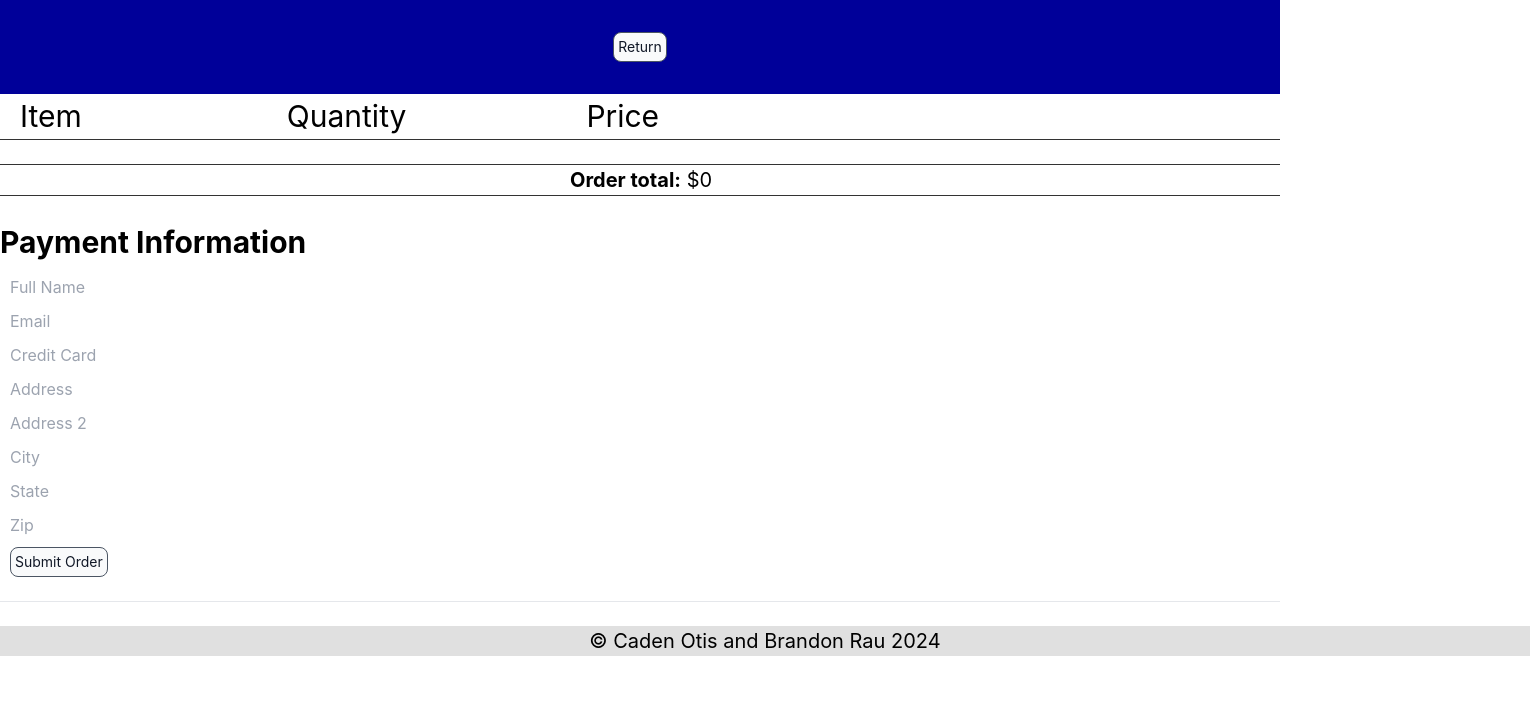
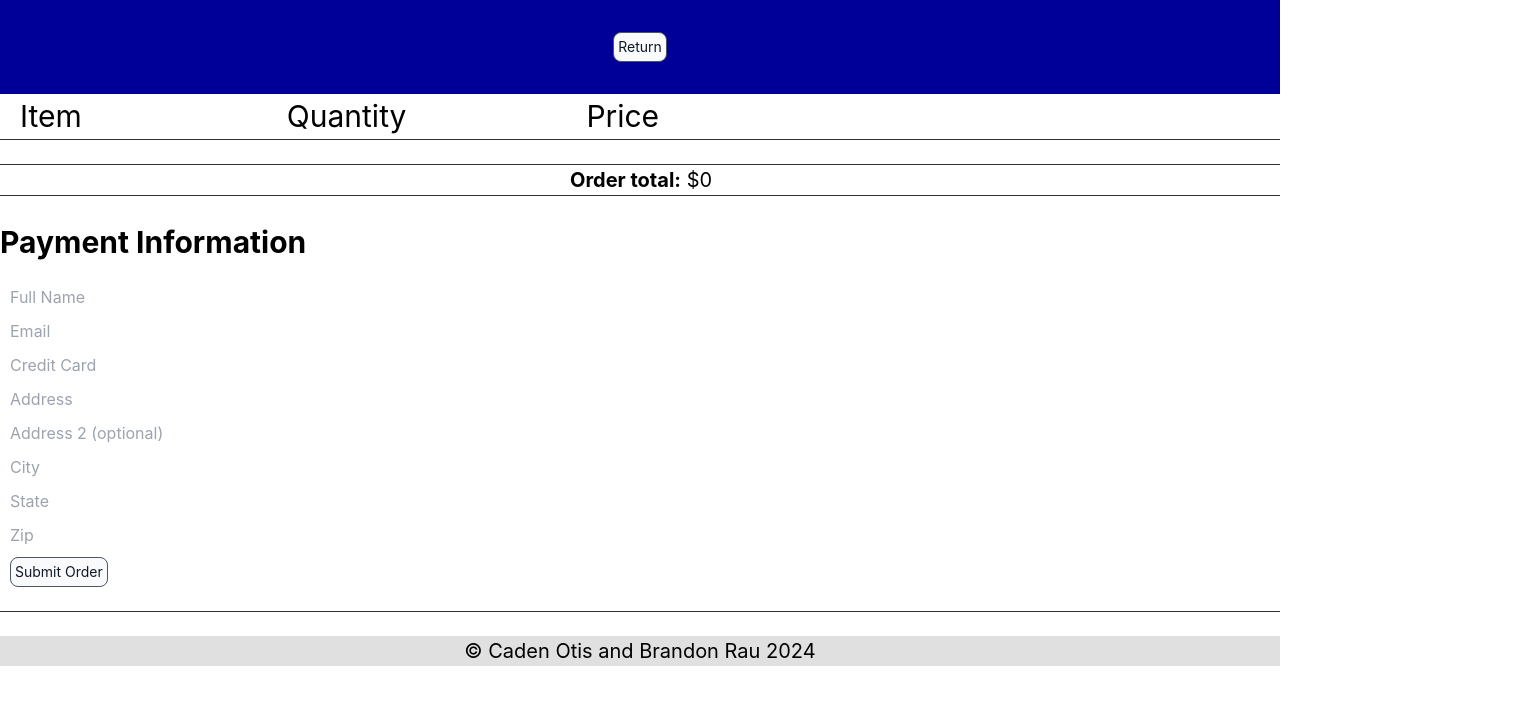
Before and after one commit to cadenrotis/COM-S-319-Assignments, a React (Create React App) app in the folder assignment_2/: page / in a window 1280 px wide. Both pictures are taken after a click on the button "Checkout". Shown: the top 704 px of the page, 1530 px wide, since content can reach past the window. Built offline with nearby package versions, Linux system fonts and the light colour scheme.

Commit message:
small updates to App.js

```diff
--- a/assignment_2/src/App.js
+++ b/assignment_2/src/App.js
@@ -34,7 +34,7 @@ const render_products = (ProductsCategory, cart, { setCartQuantity }) => {
     <div className="category-section fixed">
       <div
         className="m-6 p-3 mt-10 ml-0 grid grid-cols-1 gap-y-10 gap-x-6 sm:grid-cols-2 lg:grid-cols-6 xl:gap-x-10"
-        style={{ maxHeight: "550px", overflowY: "scroll" }}
+        style={{ maxHeight: "750px", overflowY: "scroll" }}
       >
         {ProductsCategory.map((product, index) => (
           <div>
@@ -105,24 +105,6 @@ const render_products = (ProductsCategory, cart, { setCartQuantity }) => {
             </div>
           </div>
         ))}
-        <div>
-          <footer class="b-footer">
-            <div>
-              <p
-                style={{
-                  textAlign: "center",
-                  fontSize: "20px",
-                  width: "1450px",
-                  display: "flex",
-                  justifyContent: "center",
-                  backgroundColor: "rgb(224, 224, 224)",
-                }}
-              >
-                &copy; Caden Otis and Brandon Rau 2024
-              </p>
-            </div>
-          </footer>
-        </div>
       </div>
     </div>
   );
@@ -267,55 +249,38 @@ function CartView({
       <h1 style={{ fontSize: "30px", marginBottom: "10px" }}>
         <b>Payment Information</b>
       </h1>
-      <form onSubmit={handleSubmit(onSubmit)}>
-        <input
-          {...register("fullName", { required: true })}
-          placeholder="Full Name"
-          style={{ marginBottom: "10px", marginLeft: "10px" }}
-        />
-        {errors.fullName && <p>Full Name is required.</p>} <br></br>
-        <input
-          {...register("email", { required: true, pattern: /^\S+@\S+$/i })}
-          placeholder="Email"
-          style={{ marginBottom: "10px", marginLeft: "10px" }}
-        />
-        {errors.email && <p>Email is required.</p>} <br></br>
-        <input
-          {...register("creditCard", { required: true })}
-          placeholder="Credit Card"
-          style={{ marginBottom: "10px", marginLeft: "10px" }}
-        />
-        {errors.creditCard && <p>Credit Card is required.</p>} <br></br>
-        <input
-          {...register("address", { required: true })}
-          placeholder="Address"
-          style={{ marginBottom: "10px", marginLeft: "10px" }}
-        />
-        {errors.address && <p>Address is required.</p>} <br></br>
-        <input
-          {...register("address2")}
-          placeholder="Address 2"
-          style={{ marginBottom: "10px", marginLeft: "10px" }}
-        />{" "}
-        <br></br>
-        <input
-          {...register("city", { required: true })}
-          placeholder="City"
-          style={{ marginBottom: "10px", marginLeft: "10px" }}
-        />
-        {errors.city && <p>City is required.</p>} <br></br>
-        <input
-          {...register("state", { required: true })}
-          placeholder="State"
-          style={{ marginBottom: "10px", marginLeft: "10px" }}
-        />
-        {errors.state && <p>State is required.</p>} <br></br>
-        <input
-          {...register("zip", { required: true })}
-          placeholder="Zip"
-          style={{ marginBottom: "10px", marginLeft: "10px" }}
-        />
-        {errors.zip && <p>Zip is required.</p>} <br></br>
+      <form onSubmit={handleSubmit(onSubmit)} className="container mt-5">
+        <div className="form-group">
+          <input {...register("fullName", { required: true})} placeholder="Full Name" className="form-control"  style={{ marginBottom: "10px", marginLeft: "10px" }} />
+          {errors.fullName && <p className="text-danger">Full name is required!</p>}
+        </div>
+        <div className="form-group">
+          <input {...register("email", { required: true, pattern: /^\S+@\S+$/i })} placeholder="Email" className="form-control"  style={{ marginBottom: "10px", marginLeft: "10px" }} />
+          {errors.email && <p className="text-danger">Invalid email!</p>}
+        </div>
+        <div className="form-group">
+          <input {...register("creditCard", { required: true })} placeholder="Credit Card" className="form-control"  style={{ marginBottom: "10px", marginLeft: "10px" }} />
+          {errors.creditCard && <p className="text-danger">Invalid credit card number!</p>}
+        </div>
+        <div className="form-group">
+          <input {...register("address", { required: true })} placeholder="Address" className="form-control"  style={{ marginBottom: "10px", marginLeft: "10px" }} />
+          {errors.address && <p className="text-danger">Address is required!</p>}
+        </div>
+        <div className="form-group">
+          <input {...register("address2")} placeholder="Address 2 (optional)" className="form-control"  style={{ marginBottom: "10px", marginLeft: "10px" }} />
+        </div>
+        <div className="form-group">
+          <input {...register("city", { required: true })} placeholder="City" className="form-control"  style={{ marginBottom: "10px", marginLeft: "10px" }} />
+          {errors.city && <p className="text-danger">City is required!</p>}
+        </div>
+        <div className="form-group">
+          <input {...register("state", { required: true })} placeholder="State" className="form-control"  style={{ marginBottom: "10px", marginLeft: "10px" }} />
+          {errors.state && <p className="text-danger">State is required!</p>}
+        </div>
+        <div className="form-group">
+          <input {...register("zip", { required: true, pattern: /^\d{5}$/ })} placeholder="Zip" className="form-control"  style={{ marginBottom: "10px", marginLeft: "10px" }}/>
+          {errors.zip && <p className="text-danger">Invalid zip code! (5-digits only)</p>}
+        </div>
         <button
           className="bg-gray-50 border border-gray-600 text-gray-900 text-sm rounded-lg p-1"
           style={{ marginLeft: "10px" }}
@@ -325,7 +290,12 @@ function CartView({
         </button>
       </form>
       <br></br>
-      <hr></hr>
+      <hr style={{
+        height: "1px",
+        border: "none",
+        color: "#333",
+        backgroundColor: "#333",
+      }}></hr>
       <br></br>
       <div>
         <footer class="b-footer">
@@ -334,10 +304,7 @@ function CartView({
               style={{
                 textAlign: "center",
                 fontSize: "20px",
-                  width: "1530px",
-                  display: "flex",
-                  justifyContent: "center",
-                  backgroundColor: "rgb(224, 224, 224)",
+                backgroundColor: "rgb(224, 224, 224)"
               }}
             >
               &copy; Caden Otis and Brandon Rau 2024
@@ -376,7 +343,7 @@ function ConfirmView({
           style={{ marginLeft: "50px" }}
           onClick={switchToFreshBrowseView}
         >
-          Go back to the Catalog (will remove everything from your cart)
+          Go back to a fresh browse view
         </button>
         <button
           className="bg-gray-50 border border-gray-600 text-gray-900 text-sm rounded-lg p-1"
@@ -425,7 +392,7 @@ function ConfirmView({
         Email: <u>{dataF.email}</u>
       </p>
       <p style={{ marginBottom: "10px", textAlign: "center" }}>
-        Credit Card # (last four numbers show only):{" "}
+        Credit Card # (last four numbers shown only):{" "}
         <u>
           {dataF.creditCard.substring(
             dataF.creditCard.length - 4,
@@ -449,7 +416,12 @@ function ConfirmView({
         Zip code: <u>{dataF.zip}</u>{" "}
       </p>
       <br></br>
-      <hr></hr>
+      <hr style={{
+        height: "1px",
+        border: "none",
+        color: "#333",
+        backgroundColor: "#333",
+      }}></hr>
       <br></br>
       <div>
         <footer class="b-footer">
@@ -458,10 +430,7 @@ function ConfirmView({
               style={{
                 textAlign: "center",
                 fontSize: "20px",
-                  width: "1530px",
-                  display: "flex",
-                  justifyContent: "center",
-                  backgroundColor: "rgb(224, 224, 224)",
+                backgroundColor: "rgb(224, 224, 224)"
               }}
             >
               &copy; Caden Otis and Brandon Rau 2024
```
Lines whose indentation alone changed are shown as unchanged.
